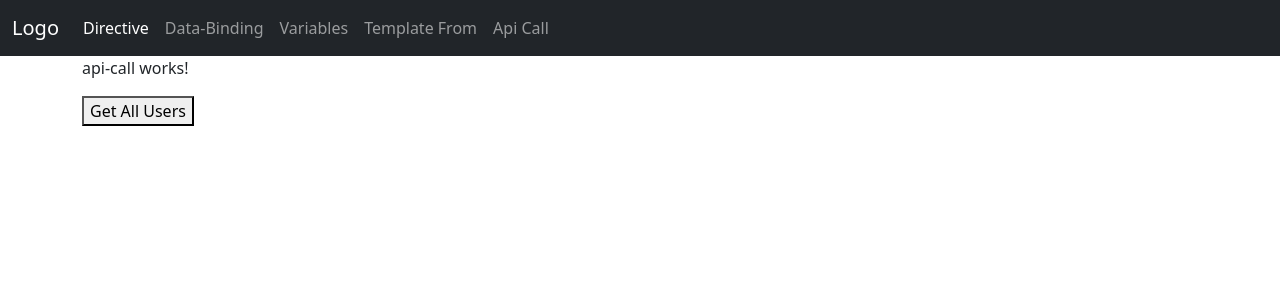
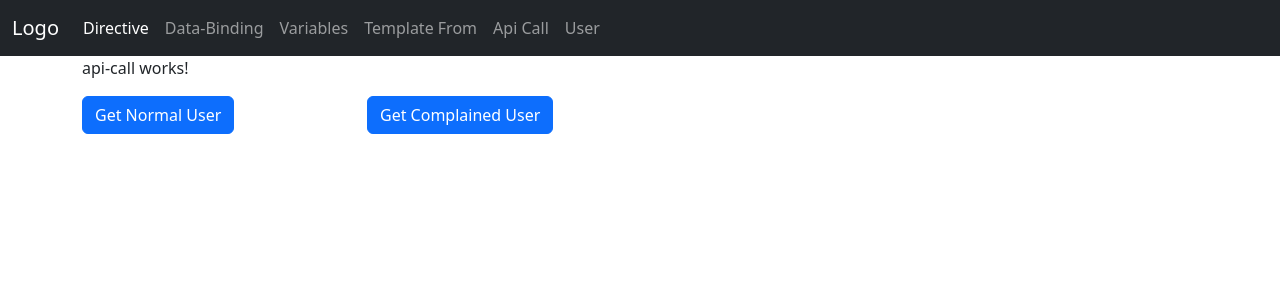
Before and after one commit to Rubipatel1989/angular19-first, an Angular app: page /api-call in a window 1280 px wide. Shown: the top 300 px of the page. Built offline with nearby package versions, Linux system fonts and the light colour scheme.

Commit message:
User Component Created

```diff
--- a/src/app/app.routes.ts
+++ b/src/app/app.routes.ts
@@ -5,6 +5,7 @@ import { VariablesComponent } from './components/variables/variables.component';
 import { DirectiveComponent } from './components/directive/directive.component';
 import { TemplateFormComponent } from './components/template-form/template-form.component';
 import { ApiCallComponent } from './components/api-call/api-call.component';
+import { UserComponent } from './components/user/user.component';
 
 export const routes: Routes = [
     {
@@ -20,7 +21,8 @@ export const routes: Routes = [
             { path: 'data-binding', component: DataBindingComponent },
             { path: 'variables', component: VariablesComponent },
             {path:'template-form', component: TemplateFormComponent},
-            {path:'api-call', component:ApiCallComponent}
+            {path:'api-call', component:ApiCallComponent},
+            {path:'user', component:UserComponent}
 
         ]
     }
--- a/src/app/components/api-call/api-call.component.html
+++ b/src/app/components/api-call/api-call.component.html
@@ -1,5 +1,12 @@
 <p>api-call works!</p>
-<button (click)="getAllUsers()">Get All Users</button>
+<div class="row">
+    <div class="col-3">
+        <button class="btn btn-primary" (click)="getAllUsers()">Get Normal User</button>
+    </div>
+    <div class="col-3">
+        <button class="btn btn-primary" (click)="getComplainetUsers()">Get Complained User</button>
+    </div>
+</div>
 <div class="row">
     <div class="col-3">
         <ul>
@@ -8,4 +15,11 @@
             </li>
         </ul>
     </div>
+    <div class="col-3">
+        <ul>
+            <li *ngFor="let user of jsonAllUsers">
+                {{user.fullName}}
+            </li>
+        </ul>
+    </div>
 </div>
--- a/src/app/components/api-call/api-call.component.ts
+++ b/src/app/components/api-call/api-call.component.ts
@@ -11,11 +11,23 @@ import { FormsModule } from '@angular/forms';
 })
 export class ApiCallComponent {
   http = inject(HttpClient);
-  jsonUsers: any [] = [];
+  jsonUsers: any[] = [];
+  jsonAllUsers: any[] = [];
   getAllUsers() {
     this.http.get('https://jsonplaceholder.typicode.com/users').subscribe((response: any) => {
       console.log(response);
       this.jsonUsers = response;
     });
   }
+  getComplainetUsers() {
+    this.http.get('https://projectapi.gerasim.in/api/Complaint/GetAllUsers').subscribe((response: any) => {
+     // console.log(response);
+      if (response.result) {
+        console.log(response.data);
+        this.jsonAllUsers = response.data;
+      } else {
+        alert(response.message);
+      }
+    });
+  }
 }
--- a/src/app/components/layout/layout.component.html
+++ b/src/app/components/layout/layout.component.html
@@ -27,6 +27,9 @@
           <li class="nav-item" >
             <a class="nav-link" routerLink="api-call">Api Call</a>
           </li>
+          <li class="nav-item" >
+            <a class="nav-link" routerLink="user">User</a>
+          </li>
         </ul>
 
       </div>
--- /dev/null
+++ b/src/app/components/user/user.component.html
@@ -0,0 +1 @@
+<p>user works!</p>
```
Also changed, not shown: src/app/components/user/user.component.ts (added, +11 -0 lines), src/app/components/user/user.component.css (added), 2 other files (tests, documents, lock files or other folders).
